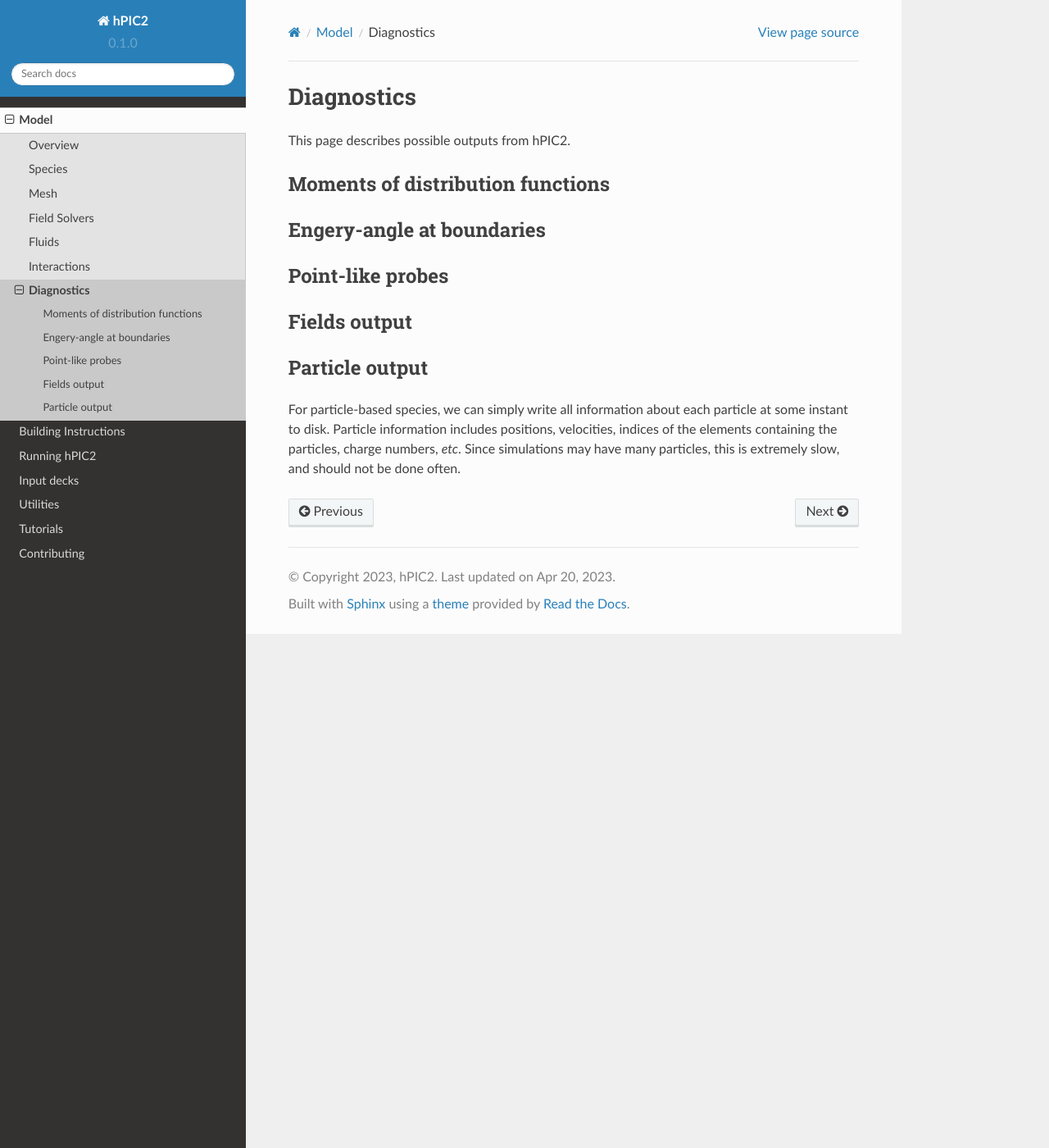
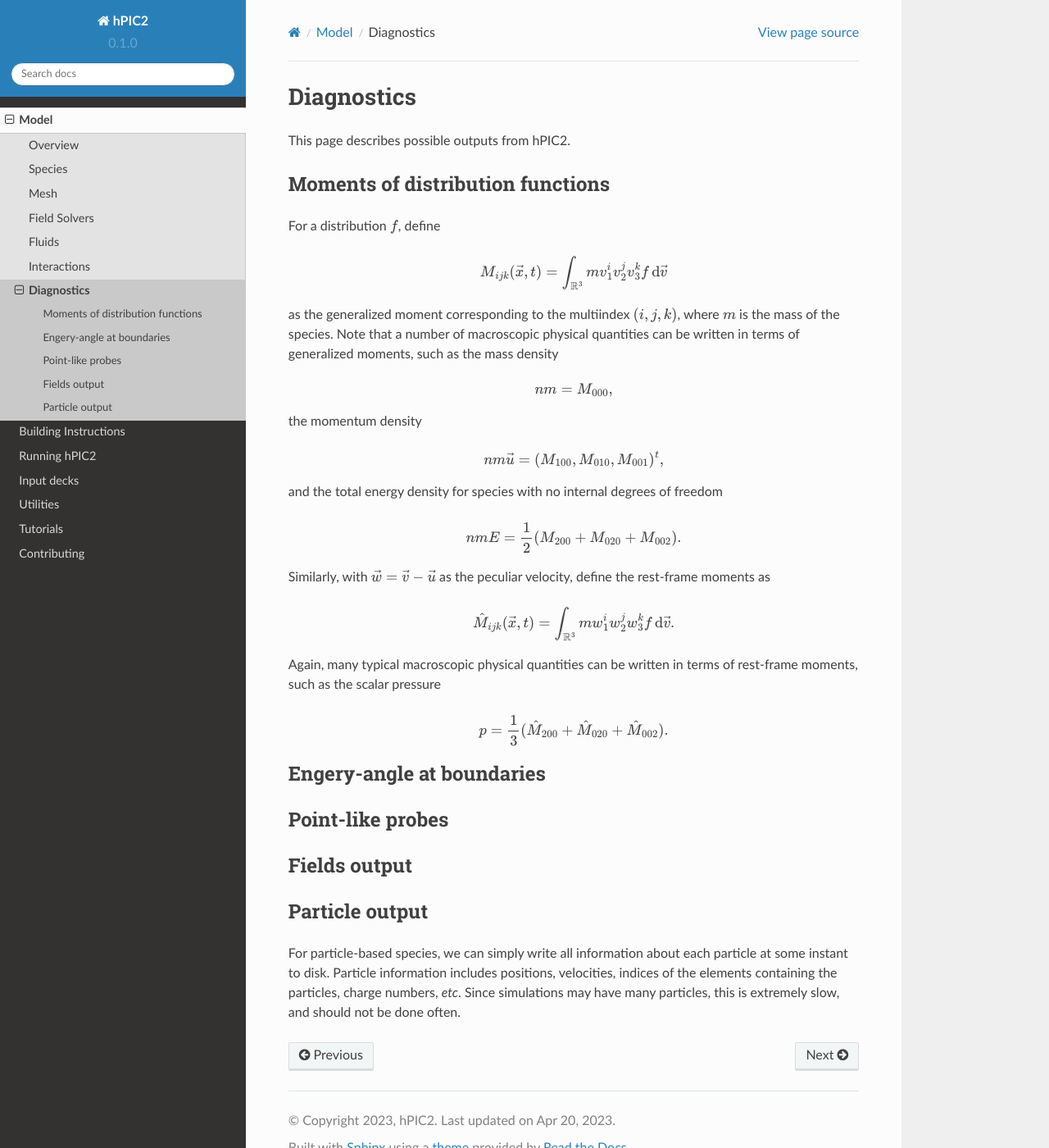
Before and after one commit to lcpp-org/hpic2doc, a Sphinx documentation site: the page built from docs/source/diagnostics.rst, in a window 1280 px wide and 1400 px high. Shown: the whole window at 82% size. Built offline with Sphinx 7.4.7 and the Read the Docs theme 2.0.0, drawn with Linux system fonts in a browser that asks for light colours.

Commit message:
Start moment documentation

```diff
--- a/docs/source/diagnostics.rst
+++ b/docs/source/diagnostics.rst
@@ -5,6 +5,49 @@ This page describes possible outputs from hPIC2.
 
 Moments of distribution functions
 ---------------------------------
+
+For a distribution :math:`f`, define
+
+.. math::
+
+    M_{ijk} (\vec{x}, t) = \int_{\mathbb{R}^3} m v_1^i v_2^j v_3^k f \, \mathrm{d} \vec{v}
+
+as the generalized moment corresponding to the multiindex :math:`(i,j,k)`,
+where :math:`m` is the mass of the species.
+Note that a number of macroscopic physical quantities can be written in terms of
+generalized moments,
+such as the mass density
+
+.. math::
+
+    nm = M_{000},
+
+the momentum density
+
+.. math::
+
+    nm \vec{u} = (M_{100}, M_{010}, M_{001})^t,
+
+and the total energy density for species with no internal degrees of freedom
+
+.. math::
+
+    nmE = \frac{1}{2} (M_{200} + M_{020} + M_{002}).
+
+Similarly, with :math:`\vec{w} = \vec{v} - \vec{u}` as the peculiar velocity,
+define the rest-frame moments as
+
+.. math::
+
+    \hat{M}_{ijk} (\vec{x}, t) = \int_{\mathbb{R}^3} m w_1^i w_2^j w_3^k f \, \mathrm{d} \vec{v}.
+
+Again, many typical macroscopic physical quantities can be written in terms of
+rest-frame moments,
+such as the scalar pressure
+
+.. math::
+
+    p = \frac{1}{3} (\hat{M}_{200} + \hat{M}_{020} + \hat{M}_{002}).
 
 Engery-angle at boundaries
 --------------------------
```
